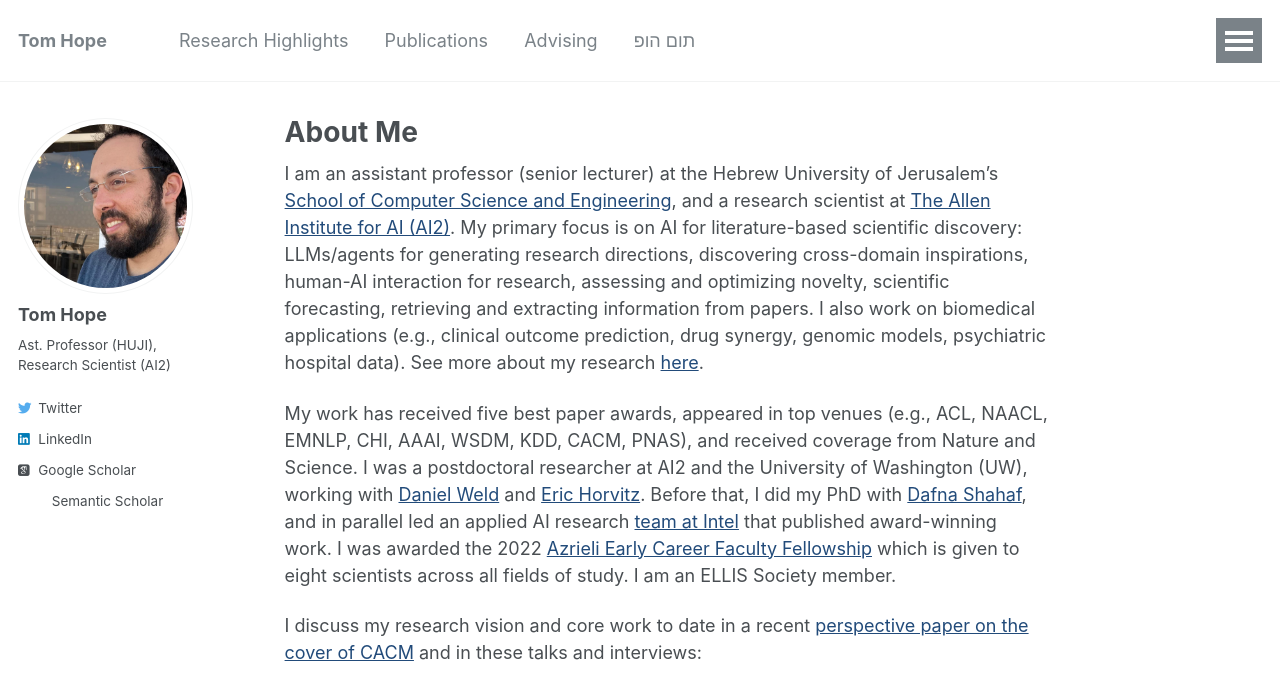
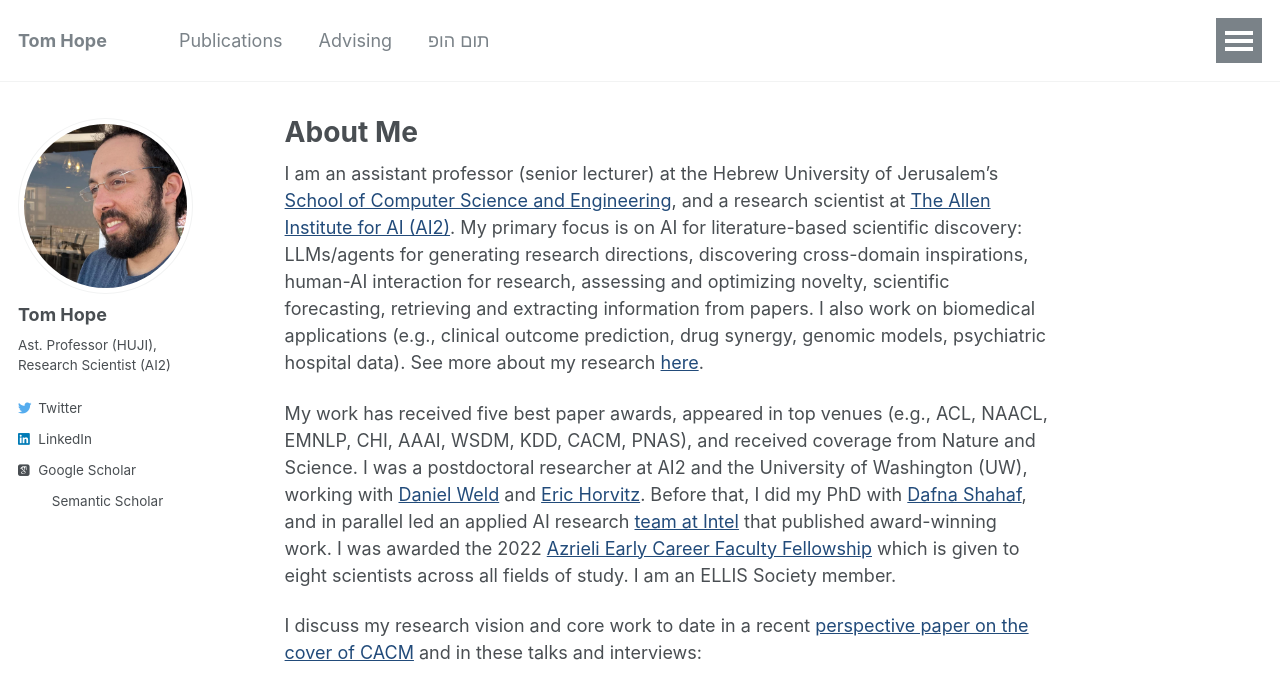
Before and after one commit to tomhoper/tomhoper.github.io, a Jekyll site: the page built from _pages/about.md, in a window 1280 px wide and 900 px high, cut to the strip 0-685 px from the top of the window. Built offline with Jekyll 4.4.1, drawn with Linux system fonts in a browser that asks for light colours; some web fonts are replaced.

Commit message:
Update navigation.yml

```diff
--- a/_data/navigation.yml
+++ b/_data/navigation.yml
@@ -1,7 +1,5 @@
 # main links links
 main:
-  - title: "Research Highlights"
-    url: /research/
 
   - title: "Publications"
     url: "https://scholar.google.com/citations?hl=en&user=RZbspgIAAAAJ&view_op=list_works&sortby=pubdate"
```
